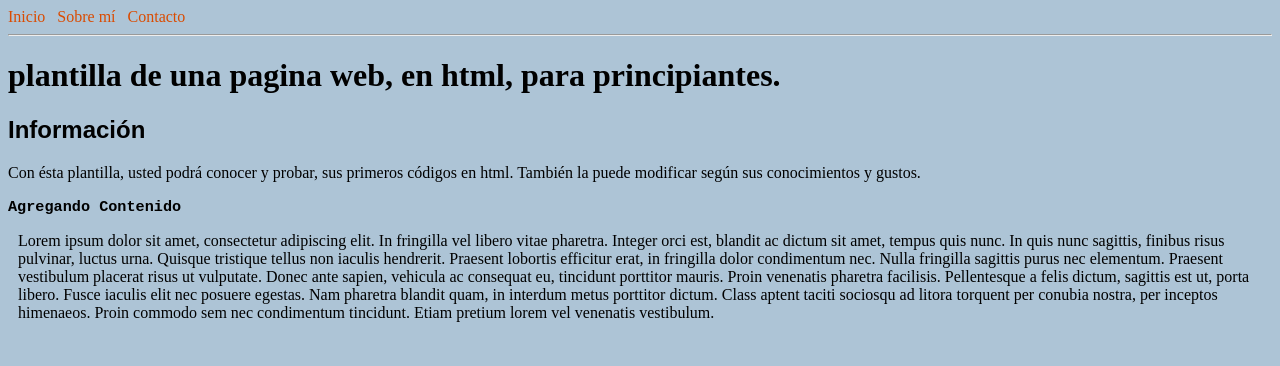
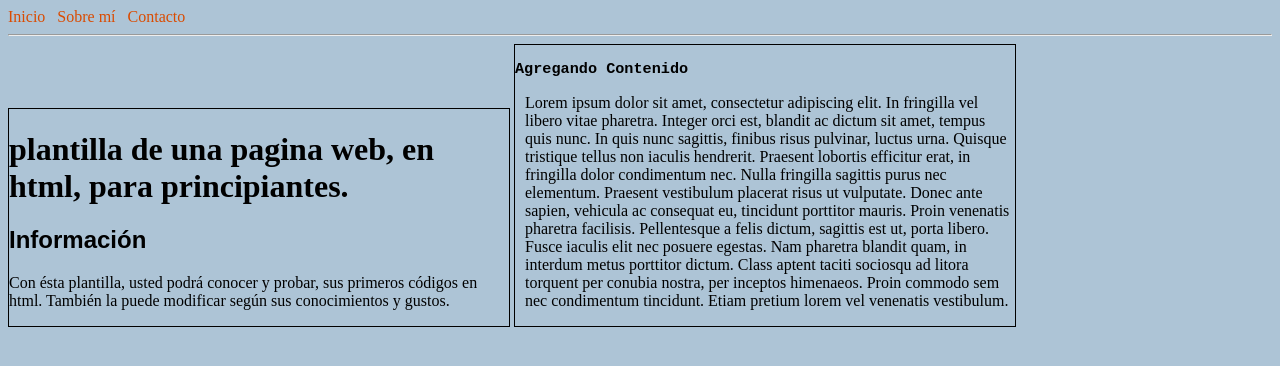
Before and after one commit to seby10/Plantilla-HTML-CSS, a plain HTML site: page index.html in a window 1280 px wide. Drawn offline with Linux system fonts and the light colour scheme.

Commit message:
agregando media query

```diff
--- a/estilo.css
+++ b/estilo.css
@@ -31,3 +31,19 @@ h3 {
 .gap_below {
   margin-bottom: 25px;
 }
+
+@media (min-width:750px) {
+  .responsive{
+    display: inline-block;
+    width: 200px;
+    border: 1px solid black;
+  }
+}
+
+@media (min-width:1000px) {
+  .responsive{
+    display: inline-block;
+    width: 500px;
+    border: 1px solid black;
+  }
+}
--- a/index.html
+++ b/index.html
@@ -15,15 +15,15 @@
 
     <hr>
 
+    <div class="responsive">
       <h1>plantilla de una pagina web, en html, para principiantes.</h1>
-
       <h2>Información</h2>
-
       <p>Con ésta plantilla, usted podrá conocer y probar, sus primeros códigos en html.
          También la puede modificar según sus conocimientos y gustos.</p>
+    </div>
 
+    <div class="responsive">
       <h3>Agregando Contenido</h3>
-
         <p class="indent" class="gap_below">Lorem ipsum dolor sit amet, consectetur adipiscing elit. In fringilla vel libero
           vitae pharetra. Integer orci est, blandit ac dictum sit amet, tempus quis nunc.
           In quis nunc sagittis, finibus risus pulvinar, luctus urna. Quisque tristique tellus
@@ -36,6 +36,7 @@
           litora torquent per conubia nostra, per inceptos himenaeos. Proin commodo sem nec
           condimentum tincidunt. Etiam pretium lorem vel venenatis vestibulum.
         </p>
+    </div>
 
   </body>
 </html>
```
Lines whose indentation alone changed are shown as unchanged.
